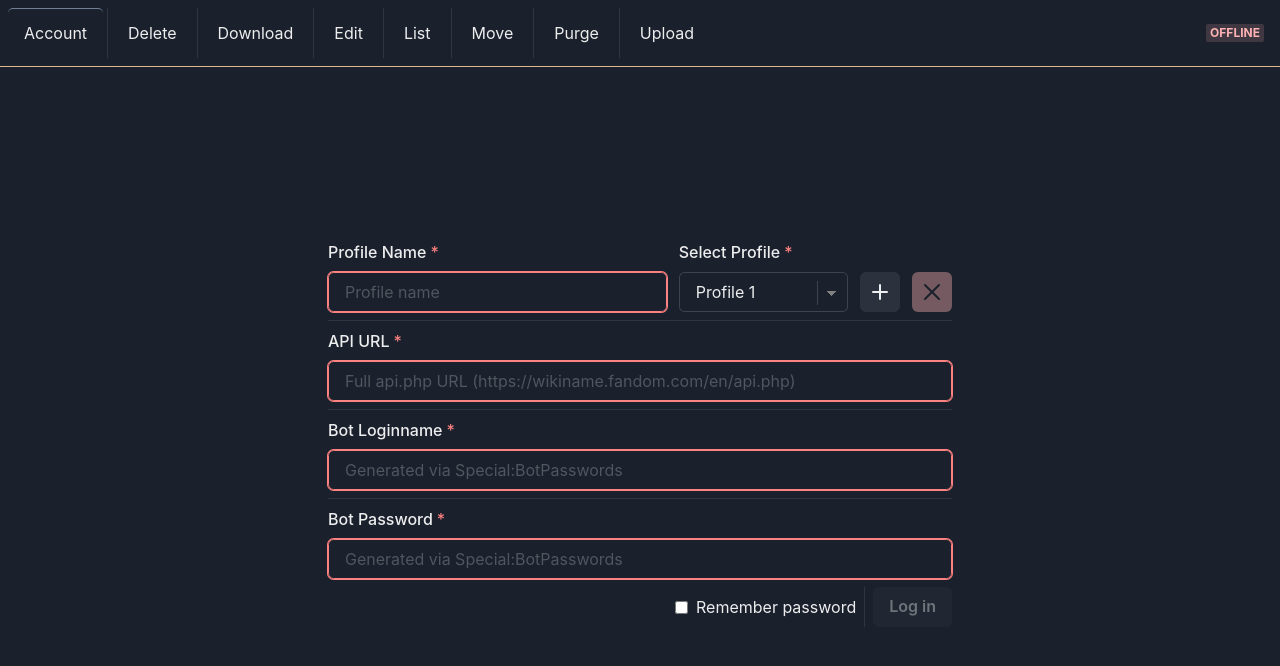
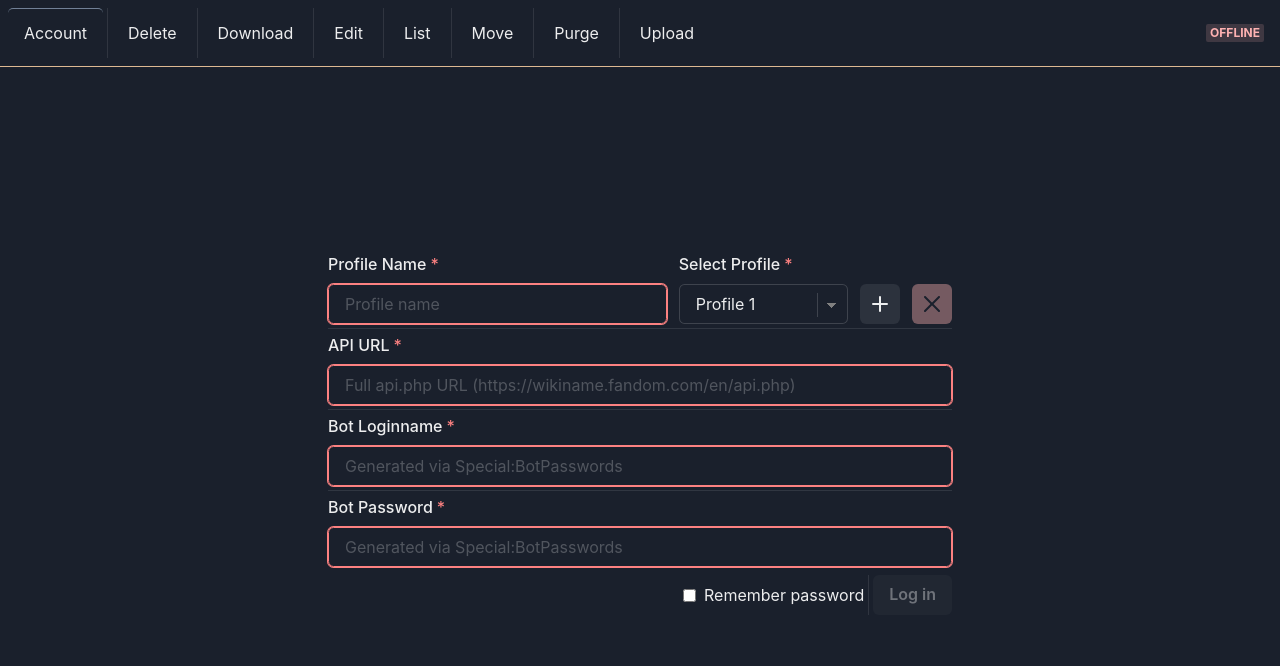
Before and after one commit to FabianLars/mw-toolbox, a React (Vite) app in the folder gui/: page /#/ in a window 1280 px wide. Shown: the top 666 px of the page. Built offline with nearby package versions, Linux system fonts and the light colour scheme.

Commit message:
implement Divider

```diff
--- a/gui/src/components/index.ts
+++ b/gui/src/components/index.ts
@@ -1,4 +1,4 @@
-import Header from './Header/Header';
 import { Checkbox, Input, Label, Select, Textarea } from './forms';
+import { Divider, Header } from './layout';
 
-export { Checkbox, Header, Input, Label, Select, Textarea };
+export { Checkbox, Divider, Header, Input, Label, Select, Textarea };
--- /dev/null
+++ b/gui/src/components/layout/Divider/Divider.module.css
@@ -0,0 +1,18 @@
+.hr {
+    opacity: 0.6;
+    border: 0;
+    border-color: var(--border-color);
+    border-style: solid;
+}
+
+.horizontal {
+    border-bottom-width: 1px;
+    margin: 0.25rem 0;
+    width: 100%;
+}
+
+.vertical {
+    border-left-width: 1px;
+    margin: 0 0.25rem;
+    height: 100%;
+}
--- /dev/null
+++ b/gui/src/components/layout/Divider/Divider.tsx
@@ -0,0 +1,17 @@
+import React from 'react';
+import classes from './Divider.module.css';
+
+type Props = {
+    orientation?: 'horizontal' | 'vertical';
+};
+
+const Divider = ({ orientation = 'horizontal' }) => {
+    return (
+        <hr
+            aria-orientation={orientation as Props['orientation']}
+            className={`${classes.hr} ${classes[orientation]}`}
+        />
+    );
+};
+
+export default Divider;
--- a/gui/src/components/Header/Header.tsx
+++ b/gui/src/components/layout/Header/Header.tsx
@@ -1,16 +1,8 @@
 import React from 'react';
 import { Link, useLocation } from 'react-router-dom';
-import {
-    Badge,
-    Divider,
-    Button,
-    Menu,
-    MenuButton,
-    MenuItem,
-    MenuList,
-    Spinner,
-} from '@chakra-ui/react';
+import { Badge, Button, Menu, MenuButton, MenuItem, MenuList, Spinner } from '@chakra-ui/react';
 import classes from './Header.module.css';
+import { Divider } from '@/components';
 
 type MenuProps = {
     children: string;
@@ -45,31 +37,31 @@ const Header = ({ isDisabled, isOnline }: HeaderProps): JSX.Element => {
                     <HeaderItem isDisabled={isDisabled} to="/">
                         Account
                     </HeaderItem>
-                    <Divider orientation="vertical" mx={1} />
+                    <Divider orientation="vertical" />
                     <HeaderItem isDisabled={isDisabled} to="/Delete">
                         Delete
                     </HeaderItem>
-                    <Divider orientation="vertical" mx={1} />
+                    <Divider orientation="vertical" />
                     <HeaderItem isDisabled={isDisabled} to="/Download">
                         Download
                     </HeaderItem>
-                    <Divider orientation="vertical" mx={1} />
+                    <Divider orientation="vertical" />
                     <HeaderItem isDisabled={isDisabled} to="/Edit">
                         Edit
                     </HeaderItem>
-                    <Divider orientation="vertical" mx={1} />
+                    <Divider orientation="vertical" />
                     <HeaderItem isDisabled={isDisabled} to="/List">
                         List
                     </HeaderItem>
-                    <Divider orientation="vertical" mx={1} />
+                    <Divider orientation="vertical" />
                     <HeaderItem isDisabled={isDisabled} to="/Move">
                         Move
                     </HeaderItem>
-                    <Divider orientation="vertical" mx={1} />
+                    <Divider orientation="vertical" />
                     <HeaderItem isDisabled={isDisabled} to="/Purge">
                         Purge
                     </HeaderItem>
-                    <Divider orientation="vertical" mx={1} />
+                    <Divider orientation="vertical" />
                     <HeaderItem isDisabled={isDisabled} to="/Upload">
                         Upload
                     </HeaderItem>
--- /dev/null
+++ b/gui/src/components/layout/index.ts
@@ -0,0 +1,4 @@
+import Divider from './Divider/Divider';
+import Header from './Header/Header';
+
+export { Divider, Header };
--- a/gui/src/pages/Account/Account.tsx
+++ b/gui/src/pages/Account/Account.tsx
@@ -1,8 +1,8 @@
 import { invoke } from '@tauri-apps/api/tauri';
 
 import React, { useEffect, useState } from 'react';
-import { Button, Divider, IconButton, useToast } from '@chakra-ui/react';
-import { Checkbox, Input, Label, Select } from '@/components';
+import { Button, IconButton, useToast } from '@chakra-ui/react';
+import { Checkbox, Divider, Input, Label, Select } from '@/components';
 
 import type { Profile } from '@/App';
 import { AddIcon, CloseIcon } from '@chakra-ui/icons';
@@ -182,7 +182,7 @@ const Account = ({
                     onClick={removeProfile}
                 />
             </div>
-            <Divider my={2} />
+            <Divider />
             <div className="w100">
                 <Label htmlFor="url" isRequired>
                     API URL
@@ -197,7 +197,7 @@ const Account = ({
                     placeholder="Full api.php URL (https://wikiname.fandom.com/en/api.php)"
                 />
             </div>
-            <Divider my={2} />
+            <Divider />
             <div className="w100">
                 <Label htmlFor="username" isRequired>
                     Bot Loginname
@@ -212,7 +212,7 @@ const Account = ({
                     placeholder="Generated via Special:BotPasswords"
                 />
             </div>
-            <Divider my={2} />
+            <Divider />
             <div className="w100">
                 <Label htmlFor="password" isRequired>
                     Bot Password
@@ -238,7 +238,7 @@ const Account = ({
                 >
                     Remember password
                 </Checkbox>
-                <Divider orientation="vertical" mx={2} />
+                <Divider orientation="vertical" />
                 <Button
                     isDisabled={urlInvalid || usernameInvalid || passwordInvalid}
                     isLoading={logginin}
```
Also changed, not shown: gui/src/components/layout/Header/Header.module.css (renamed from gui/src/components/Header/Header.module.css).
